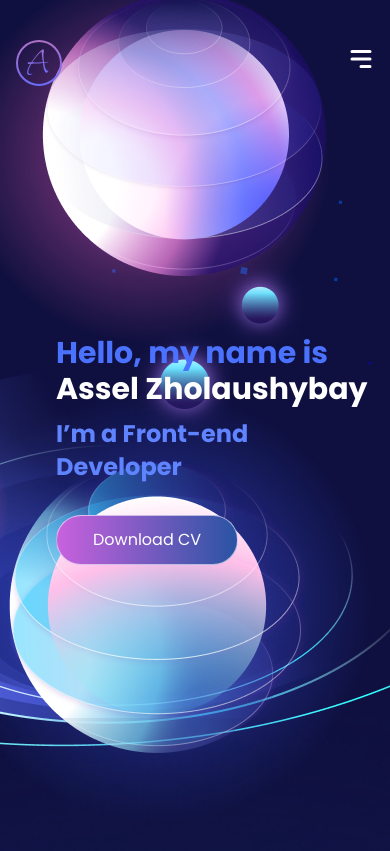
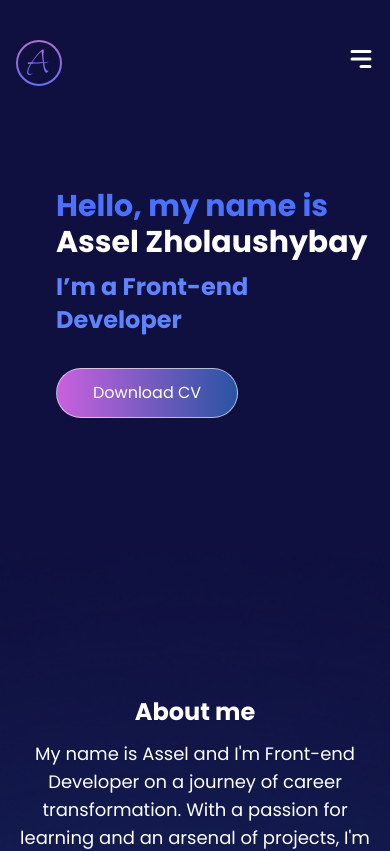
Before and after one commit to asselzhl/asselzhl.github.io, a React (Vite) app: page / in a window 390 px wide. Shown: the top 851 px of the page. Built offline with nearby package versions, Linux system fonts and the light colour scheme.

Commit message:
implement responsive design for Home section

```diff
--- a/src/components/Home.jsx
+++ b/src/components/Home.jsx
@@ -5,8 +5,8 @@ import cv from '../assets/pdf/Assel_Zholaushybay_Frontend_Developer.pdf'
 
 const Home = () => {
   return (
-    <div className='my-[-106px] h-[100vh] home-bg' id='home'>
-      <div className='max-w-[1240px] py-[355px] px-4'>
+    <div className='my-[-106px] md:home-bg' id='home'>
+      <div className='max-w-[1240px] pt-52 pb-60 sm:pt-80 sm:pb-[355px] px-4'>
         <div className='pl-10 md:pl-14 lg:pl-20 xl:pl-64'>
             <TypeAnimation
                 sequence={[
@@ -24,7 +24,7 @@ const Home = () => {
             <h2 className='text-2xl sm:text-4xl md:text-5xl text-[#6083FF] font-bold leading-snug mb-8'>I’m a Front-end Developer</h2>
             <a href={cv} target='_blank' className='inline-block bg-gradient-to-r from-[#C961DE] to-[#2954A3] hover:scale-110 ease-in-out duration-300 text-white py-3 px-9 rounded-[30px] border border-transparent-white border-solid'>Download CV</a>
         </div>
-        <div style={{ marginTop: "150vh" }}>
+        <div>
           <ScrollToTop smooth color='white' className='scroll-to-top' />
         </div>
       </div>
--- a/src/index.css
+++ b/src/index.css
@@ -6,27 +6,24 @@ body {
   background-color: #0F103F;
   font-family: 'Poppins';
 }
-
+@layer utilities {
   .home-bg {
-  background-image: url('./src/assets/img/welcomeEllipse01.png'), url('./src/assets/img/welcomeEllipse02.png');
-  background-repeat: no-repeat, no-repeat;
-  background-position: top left, bottom right;
+    background-image: url('./src/assets/img/welcomeEllipse02.png');
+    background-repeat: no-repeat;
+    background-position: bottom right;
   }
-
-
   .about-bg {
     background: url('./src/assets/img/aboutBg.png');
     background-repeat: no-repeat;
     background-position: center;
     background-size: cover;
   }
-
   .footer-bg {
     background-image: url('./src/assets/img/footerBgLeft.png'), url('./src/assets/img/footerBgRight.png');
     background-repeat: no-repeat, no-repeat;
     background-position: bottom 50px left, bottom -100px right;
   }
-
+}
 
 .swiper {
   width: 100%;
```
Also changed, not shown: src/assets/img/welcomeEllipse01.png (deleted). Lines whose indentation alone changed are shown as unchanged.
